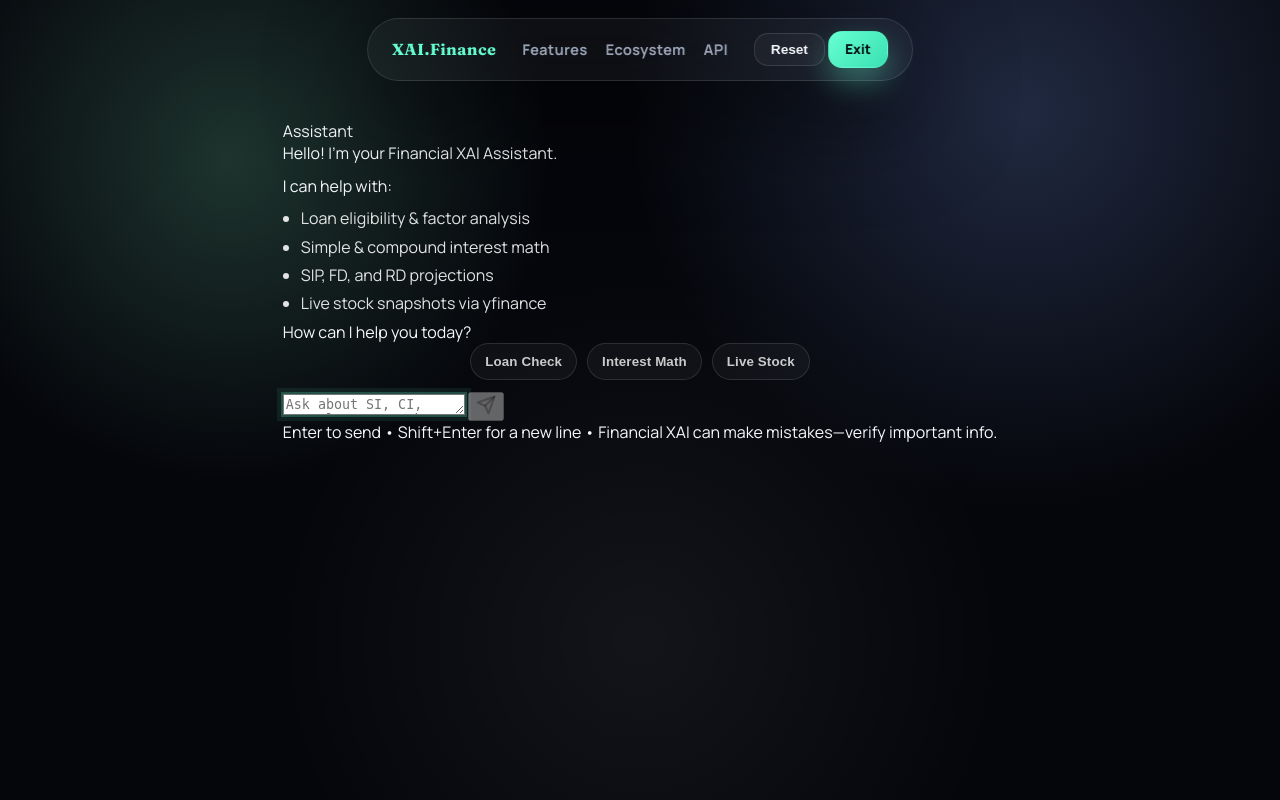
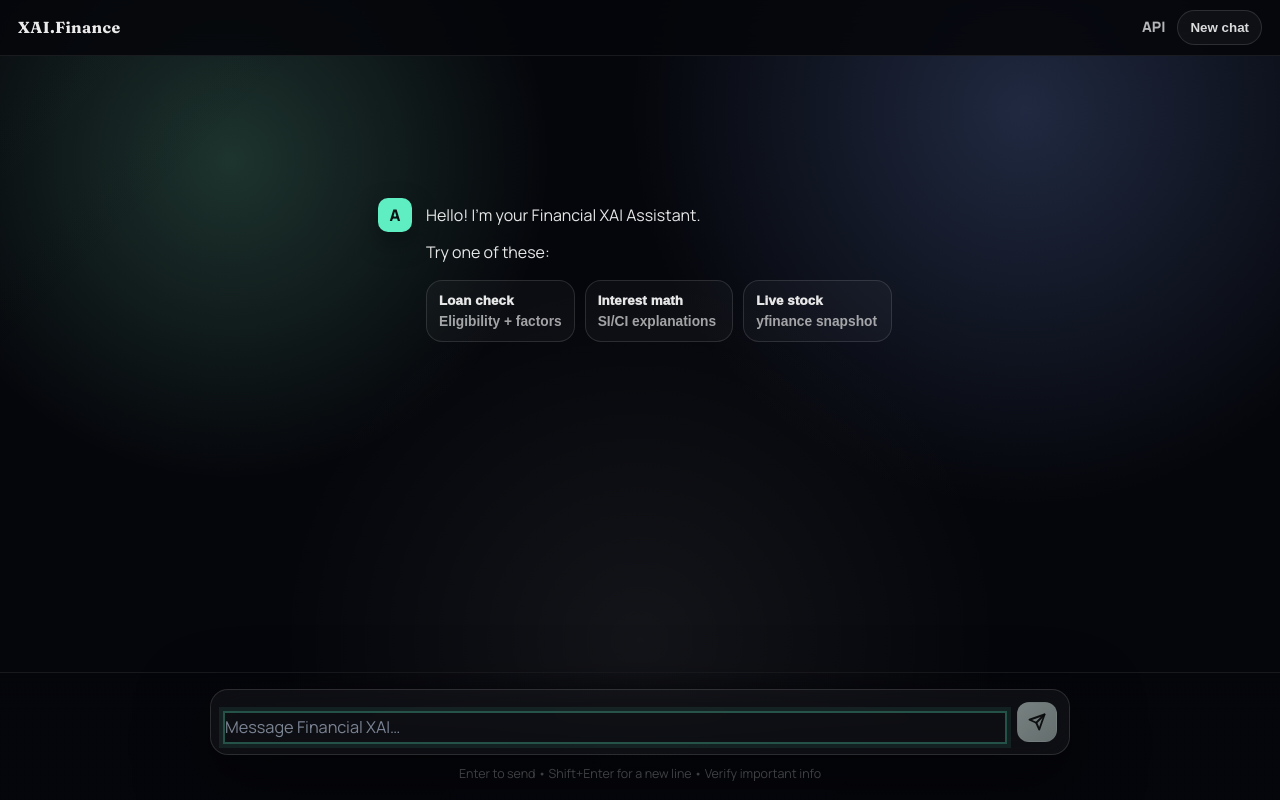
Before and after one commit to PriyanshuKSharma/xai_explainable_chatbot, a Flask app: page /chat in a window 1280 px wide. Run offline with Flask 3, Linux system fonts and the light colour scheme; some libraries are stand-ins or nearby versions.

Commit message:
refactor: redesign chat interface with new layout, prompt suggestions, and updated styling

```diff
--- a/templates/chat.html
+++ b/templates/chat.html
@@ -14,69 +14,64 @@
 </head>
 
 <body class="chat-page">
-    <nav class="nav-floating chat-nav-floating">
-        <a class="brand" href="/">XAI.Finance</a>
-        <div class="nav-links">
-            <a href="/#features">Features</a>
-            <a href="/#ecosystem">Ecosystem</a>
-            <a href="/info" target="_blank" rel="noreferrer">API</a>
+    <header class="chatgpt-topbar">
+        <a class="chatgpt-brand" href="/">XAI.Finance</a>
+        <div class="chatgpt-topbar-actions">
+            <a class="chatgpt-link" href="/info" target="_blank" rel="noreferrer">API</a>
+            <button id="reset-btn" type="button" class="chatgpt-btn">New chat</button>
         </div>
-        <div class="chat-nav-actions">
-            <button id="reset-btn" type="button" class="btn soft btn-sm">Reset</button>
-            <a class="btn primary glow btn-sm" href="/">Exit</a>
-        </div>
-    </nav>
+    </header>
 
-    <main class="chat-viewport">
-        <div class="messages-container">
-            <div class="messages-scroll-area" id="messages">
-                <article class="message assistant fade visible">
-                    <div class="message-inner">
-                        <div class="message-label">Assistant</div>
-                        <div class="message-body">
-                            <p class="md-p">Hello! I'm your Financial XAI Assistant.</p>
-                            <p class="md-p">I can help with:</p>
-                            <ul class="md-list">
-                                <li class="md-li">Loan eligibility &amp; factor analysis</li>
-                                <li class="md-li">Simple &amp; compound interest math</li>
-                                <li class="md-li">SIP, FD, and RD projections</li>
-                                <li class="md-li">Live stock snapshots via yfinance</li>
-                            </ul>
-                            <p class="md-p">How can I help you today?</p>
+    <main class="chatgpt-main">
+        <div class="chatgpt-wrap" aria-label="Chat console">
+            <div class="chatgpt-scroll" role="log" aria-live="polite">
+                <div id="messages" class="chatgpt-messages">
+                    <div class="chatgpt-message assistant">
+                        <div class="chatgpt-avatar" aria-hidden="true">A</div>
+                        <div class="chatgpt-bubble">
+                            <div class="chatgpt-content">
+                                <p class="md-p">Hello! I'm your Financial XAI Assistant.</p>
+                                <p class="md-p">Try one of these:</p>
+                            </div>
+                            <div id="suggestions" class="chatgpt-suggestions" aria-label="Suggested prompts">
+                                <button type="button" class="chatgpt-suggestion"
+                                    data-prompt="My income is 85000, credit score is 742, loan amount is 1200000">
+                                    <div class="chatgpt-suggestion-title">Loan check</div>
+                                    <div class="chatgpt-suggestion-sub">Eligibility + factors</div>
+                                </button>
+                                <button type="button" class="chatgpt-suggestion"
+                                    data-prompt="Compound interest on 150000 at 10% for 5 years">
+                                    <div class="chatgpt-suggestion-title">Interest math</div>
+                                    <div class="chatgpt-suggestion-sub">SI/CI explanations</div>
+                                </button>
+                                <button type="button" class="chatgpt-suggestion" data-prompt="Show me stock price for AAPL">
+                                    <div class="chatgpt-suggestion-title">Live stock</div>
+                                    <div class="chatgpt-suggestion-sub">yfinance snapshot</div>
+                                </button>
+                            </div>
                         </div>
                     </div>
-                </article>
+                </div>
             </div>
-        </div>
 
-        <div class="chat-input-area">
-            <div class="chat-input-container">
-                <div class="example-chips compact">
-                    <button type="button" class="example-chip"
-                        data-prompt="My income is 85000, credit score is 742, loan amount is 1200000">Loan
-                        Check</button>
-                    <button type="button" class="example-chip"
-                        data-prompt="Compound interest on 150000 at 10% for 5 years">Interest Math</button>
-                    <button type="button" class="example-chip" data-prompt="Show me stock price for AAPL">Live
-                        Stock</button>
-                </div>
-                <form id="chat-form" class="composer">
+            <div class="chatgpt-composer-area">
+                <form id="chat-form" class="chatgpt-composer">
                     <label class="sr-only" for="message-input">Message</label>
-                    <div class="composer-input immersive">
+                    <div class="chatgpt-composer-inner">
                         <textarea id="message-input" name="message" rows="1"
-                            placeholder="Ask about SI, CI, SIP, loans, stocks..." required autofocus></textarea>
-                        <button class="icon-btn" type="submit" id="send-btn" title="Send Message">
-                            <svg width="20" height="20" viewBox="0 0 24 24" fill="none" stroke="currentColor"
-                                stroke-width="2.5" stroke-linecap="round" stroke-linejoin="round">
+                            placeholder="Message Financial XAI…" required autofocus></textarea>
+                        <button class="chatgpt-send" type="submit" id="send-btn" title="Send">
+                            <svg width="18" height="18" viewBox="0 0 24 24" fill="none" stroke="currentColor"
+                                stroke-width="2.5" stroke-linecap="round" stroke-linejoin="round" aria-hidden="true">
                                 <line x1="22" y1="2" x2="11" y2="13"></line>
                                 <polygon points="22 2 15 22 11 13 2 9 22 2"></polygon>
                             </svg>
                         </button>
                     </div>
+                    <div class="chatgpt-footer">
+                        Enter to send • Shift+Enter for a new line • Verify important info
+                    </div>
                 </form>
-                <div class="chat-footer">
-                    Enter to send • Shift+Enter for a new line • Financial XAI can make mistakes—verify important info.
-                </div>
             </div>
         </div>
     </main>
```
